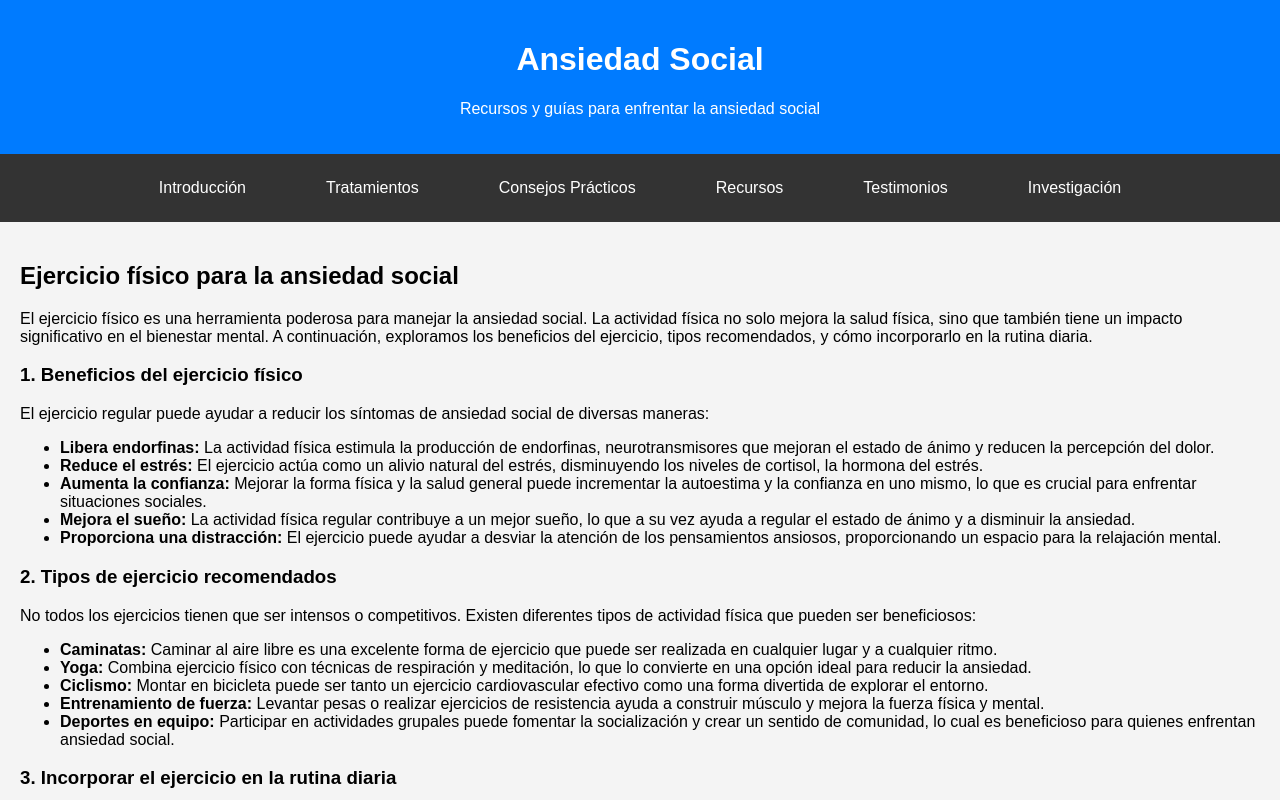
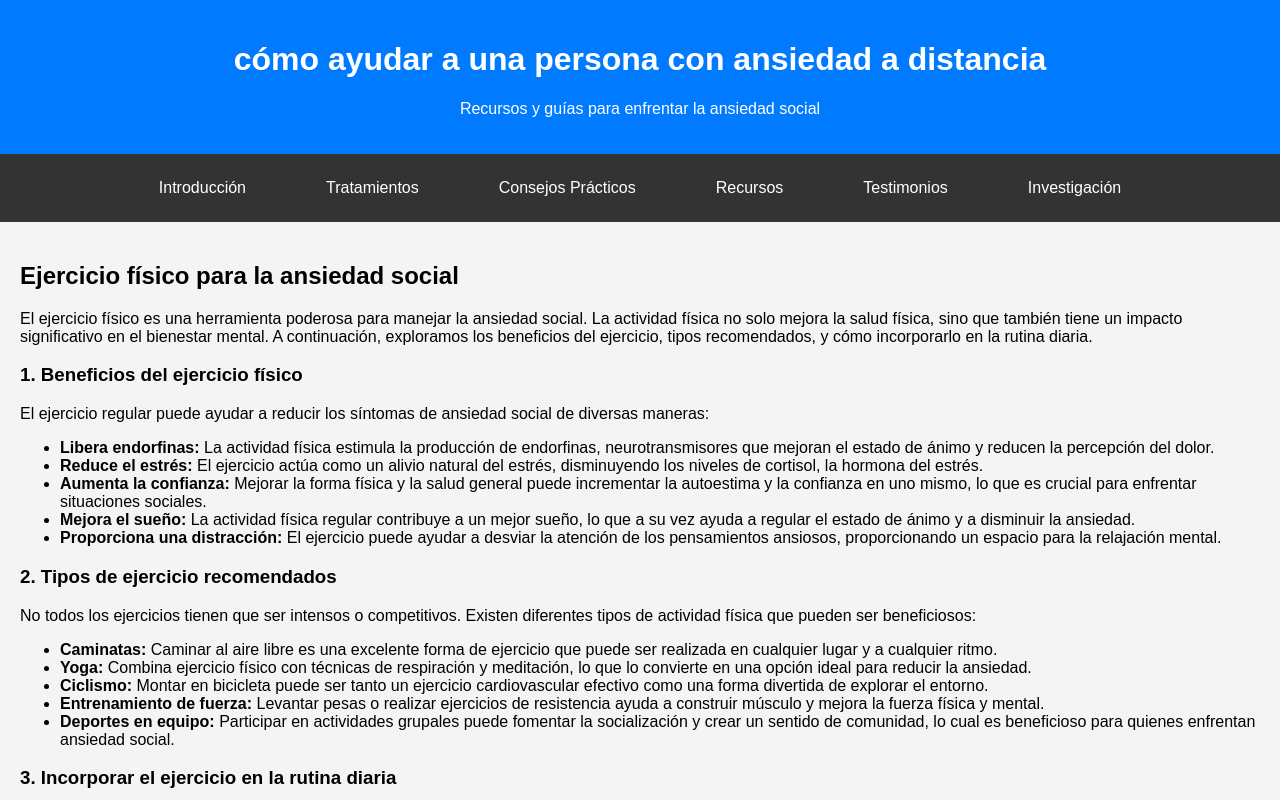
Before and after one commit to snucara/como-ayudar-a-una-persona-con-ansiedad-a-distancia, a plain HTML site: page 10.html in a window 1280 px wide. Shown: the top 800 px of the page. Drawn offline with Linux system fonts and the light colour scheme.

Commit message:
Update 10.html

```diff
--- a/10.html
+++ b/10.html
@@ -83,7 +83,7 @@
 <body>
 
 <header>
-    <h1>Ansiedad Social</h1>
+    <h1>cómo ayudar a una persona con ansiedad a distancia</h1>
     <p>Recursos y guías para enfrentar la ansiedad social</p>
 </header>
 
```
